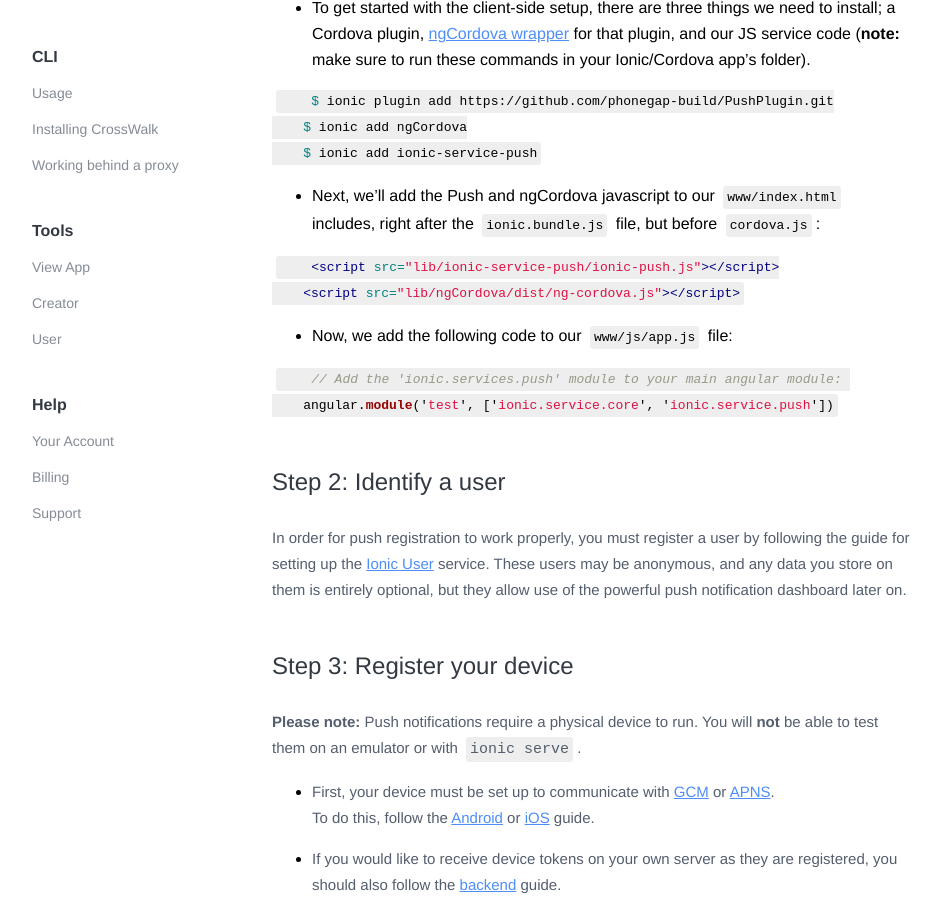
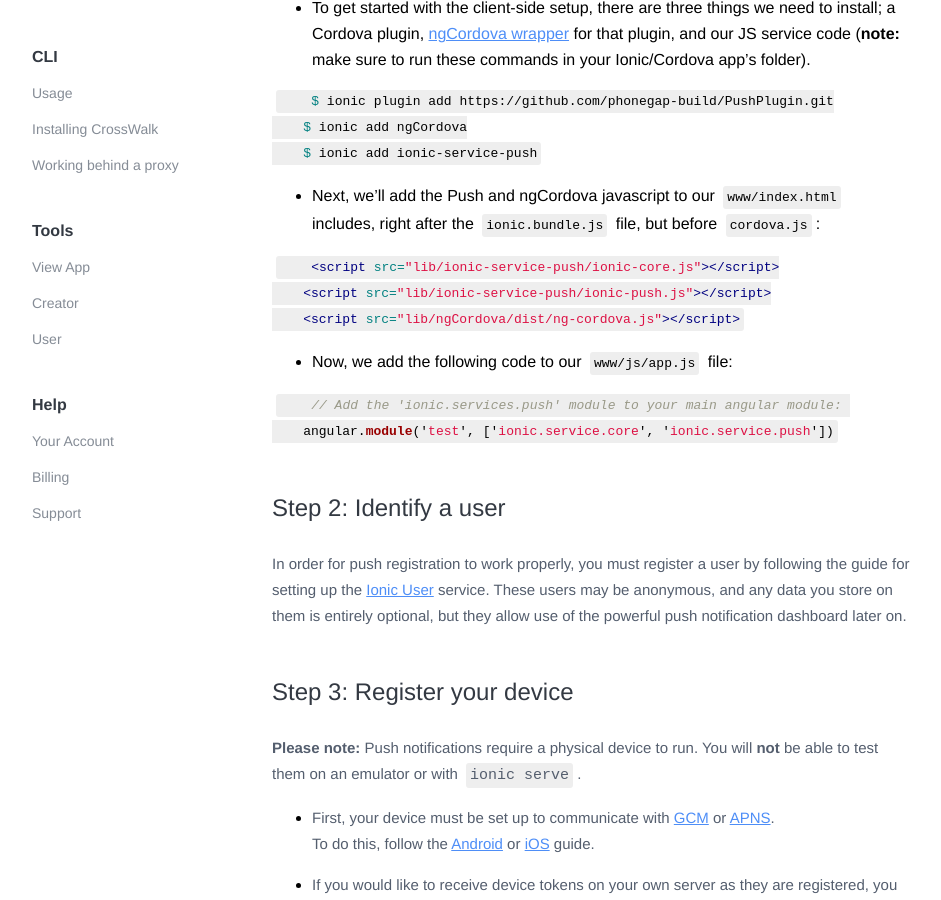
Before and after one commit to ionic-team/ionic-io-docs, a Jekyll site: the page built from push/installation.md, in a window 1280 px wide and 900 px high, scrolled down 542 px. Shown: the whole window, without its empty margins (128-1069 px from the left). Built offline with Jekyll 4.4.1, drawn with Linux system fonts in a browser that asks for light colours; some web fonts are replaced; Markdown is read by kramdown in place of the engine named in the settings; some of the changed lines change nothing that is shown.

Commit message:
Add ionic-core.js to includes list

````diff
--- a/push/installation.md
+++ b/push/installation.md
@@ -37,6 +37,7 @@
 file, but before `cordova.js`:
 
 ```html
+    <script src="lib/ionic-service-push/ionic-core.js"></script>
     <script src="lib/ionic-service-push/ionic-push.js"></script>
     <script src="lib/ngCordova/dist/ng-cordova.js"></script>
 ```
````
